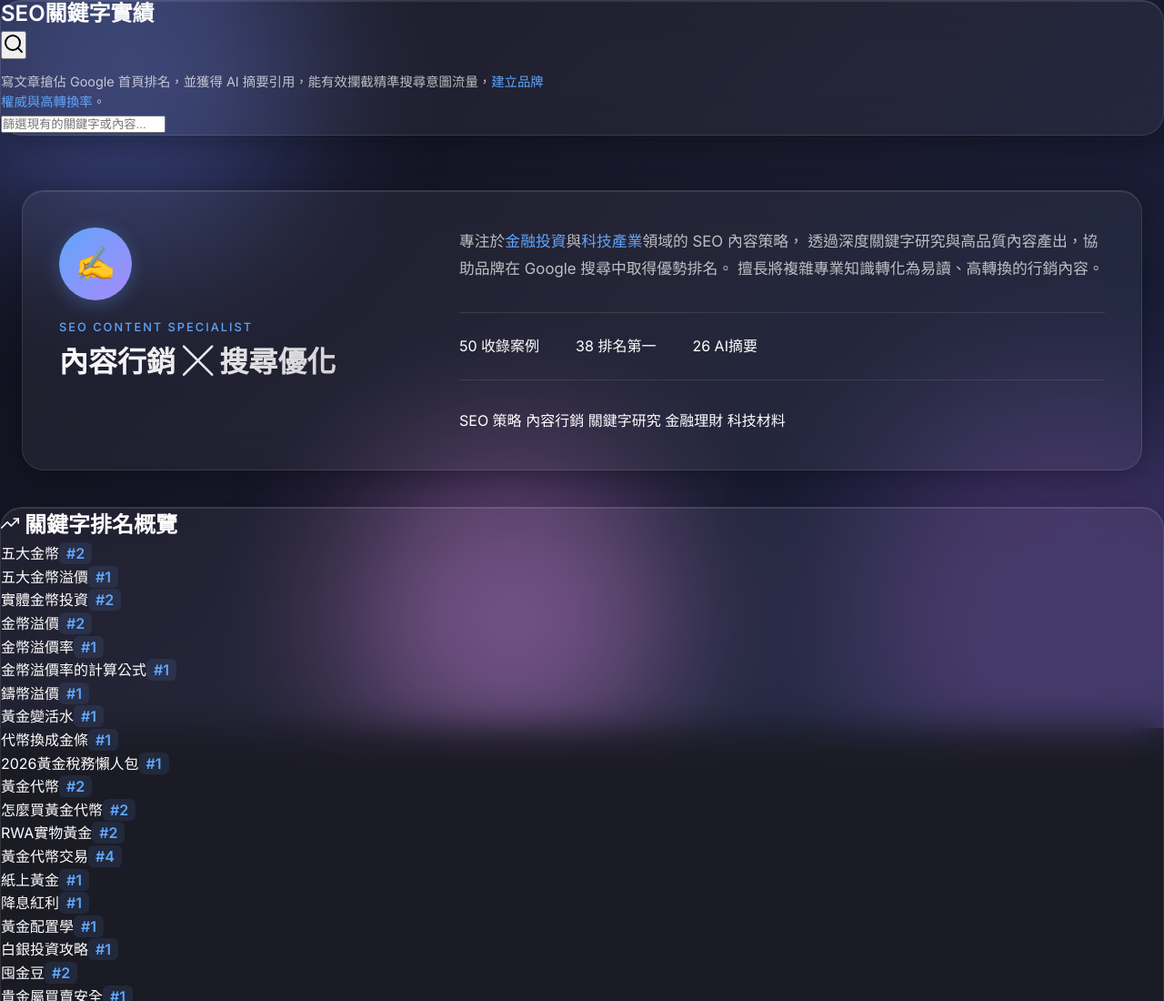
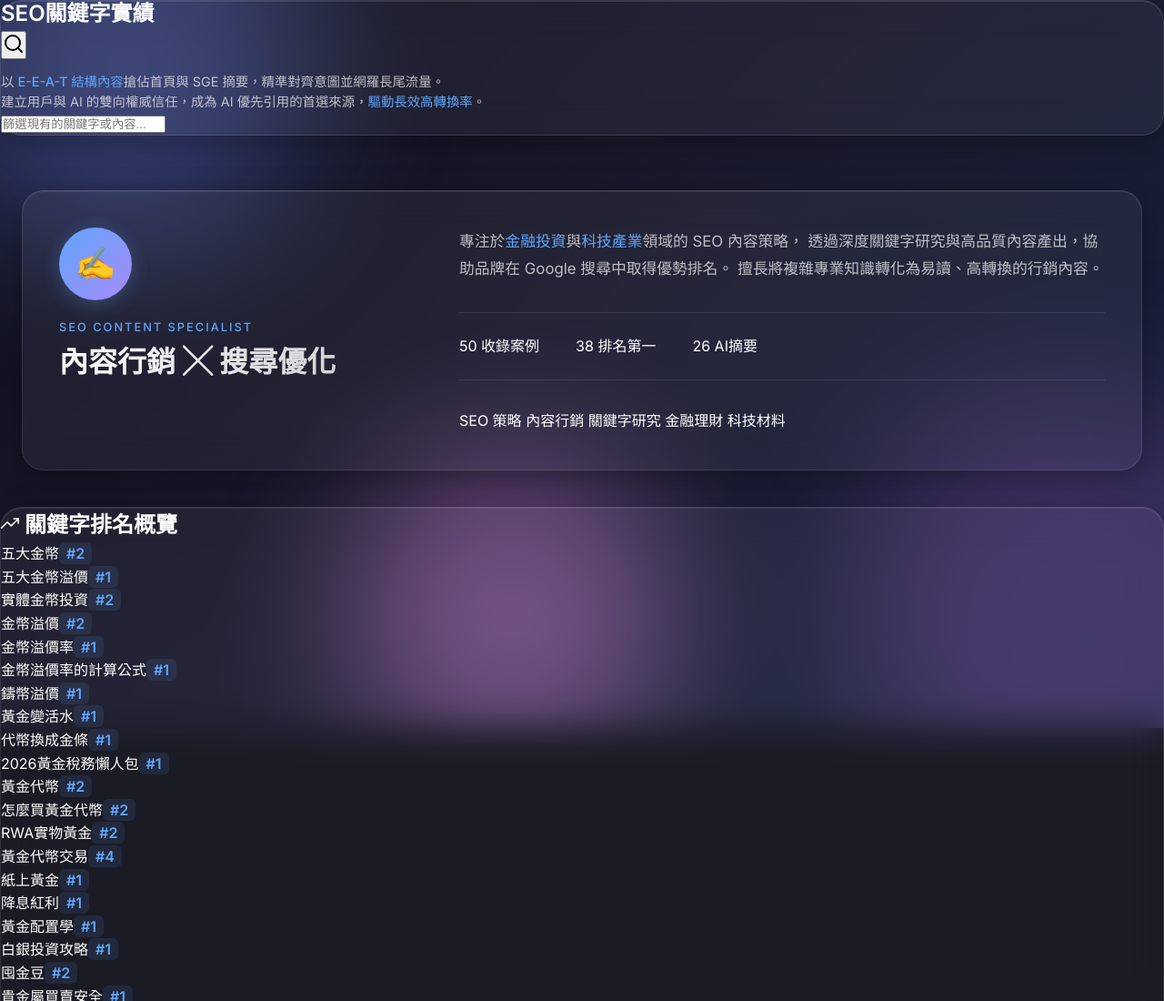
Before and after one commit to colinjen88/seo-keyword-ranking-portfolio, a website: page index.html in a window 1280 px wide. Shown: the top 1100 px of the page at 91% size. Drawn offline with Linux system fonts and the light colour scheme.

Commit message:
Update hero description text

```diff
--- a/index.html
+++ b/index.html
@@ -126,7 +126,7 @@
                     </button>
                 </div>
                 <p class="hero-desc">
-                    寫文章搶佔 Google 首頁排名，並獲得 AI 摘要引用，能有效攔截精準搜尋意圖流量，<strong>建立品牌權威與高轉換率</strong>。
+                    以 <strong>E-E-A-T 結構內容</strong>搶佔首頁與 SGE 摘要，精準對齊意圖並網羅長尾流量。<br>建立用戶與 AI 的雙向權威信任，成為 AI 優先引用的首選來源，<strong>驅動長效高轉換率</strong>。
                 </p>
                 <div id="search-container" class="search-container">
                     <input type="text" id="keyword-search-input" placeholder="篩選現有的關鍵字或內容..." aria-label="搜尋關鍵字">
```
